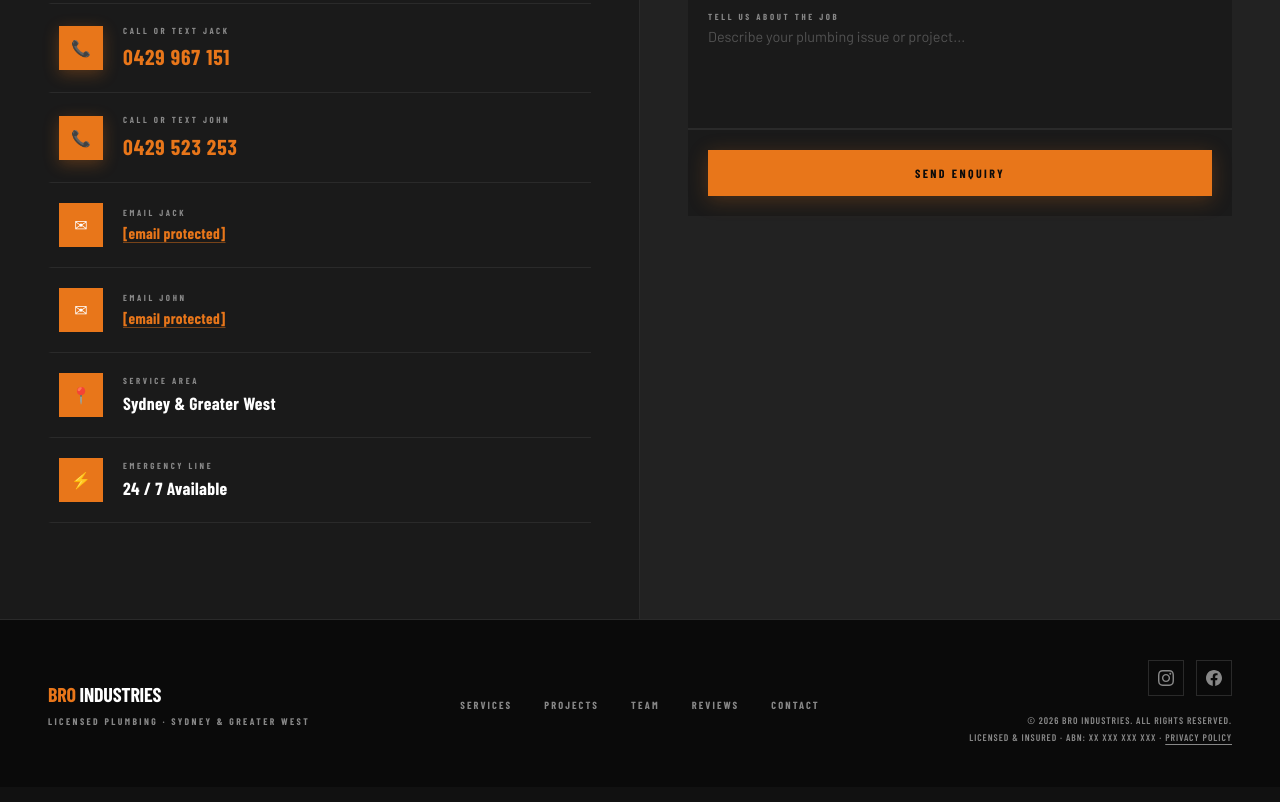
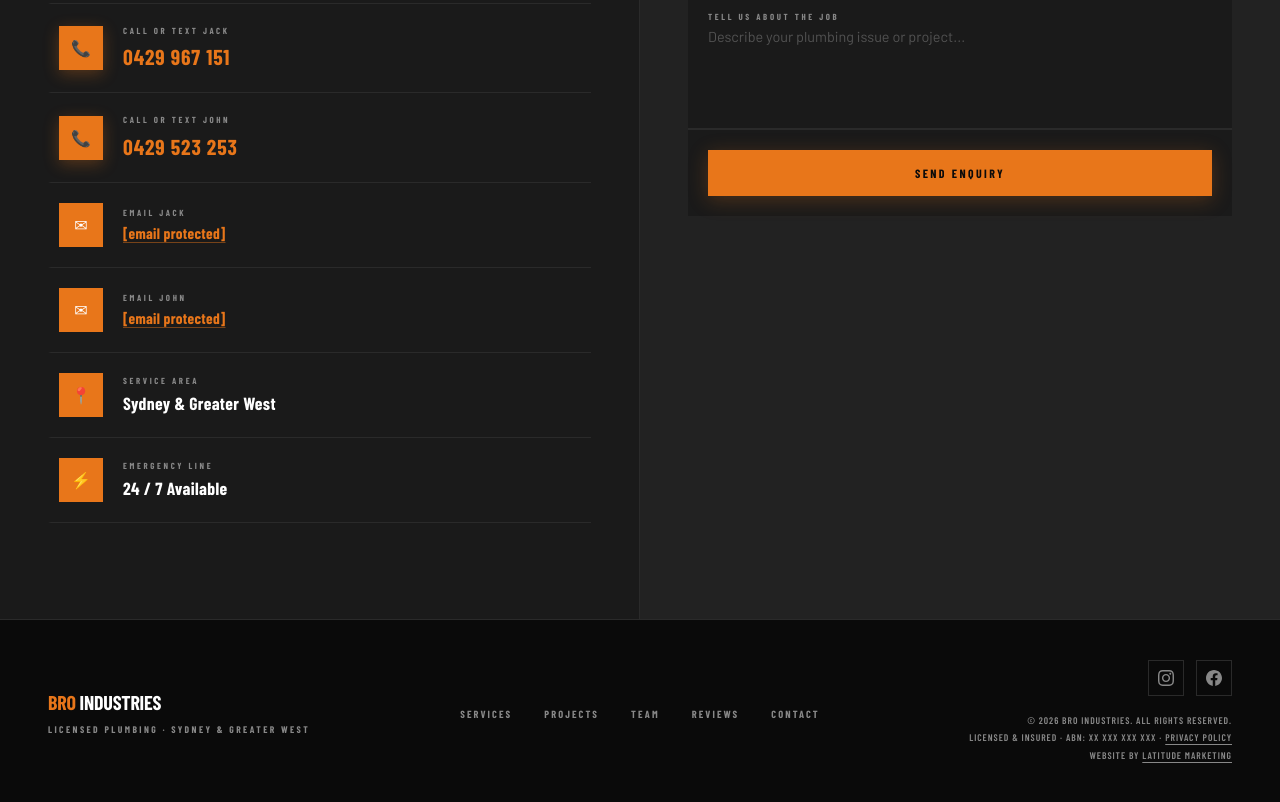
Before and after one commit to lukemcgrath12-source/BroIndustries-Test-Website, a plain HTML site: page index.html in a window 1280 px wide. Shown: the part 5628-6430 px from the top of the page. Drawn offline with nearby package versions, Linux system fonts and the light colour scheme; a web font is replaced by a local one.

Commit message:
Add footer credit: Website by Latitude Marketing
Co-Authored-By: Claude Sonnet 4.6 <noreply@anthropic.com>

```diff
--- a/index.html
+++ b/index.html
@@ -1360,7 +1360,8 @@
     </div>
     <div class="footer-copy">
       &copy; 2026 BRO Industries. All rights reserved.<br>
-      Licensed & Insured · ABN: XX XXX XXX XXX · <a href="/privacy.html" style="color:var(--grey);text-decoration:underline;text-underline-offset:3px;">Privacy Policy</a>
+      Licensed & Insured · ABN: XX XXX XXX XXX · <a href="/privacy.html" style="color:var(--grey);text-decoration:underline;text-underline-offset:3px;">Privacy Policy</a><br>
+      Website by <a href="https://www.latitude-marketing.com/" target="_blank" rel="noopener noreferrer" style="color:var(--grey);text-decoration:underline;text-underline-offset:3px;">Latitude Marketing</a>
     </div>
   </div>
 </footer>
```
